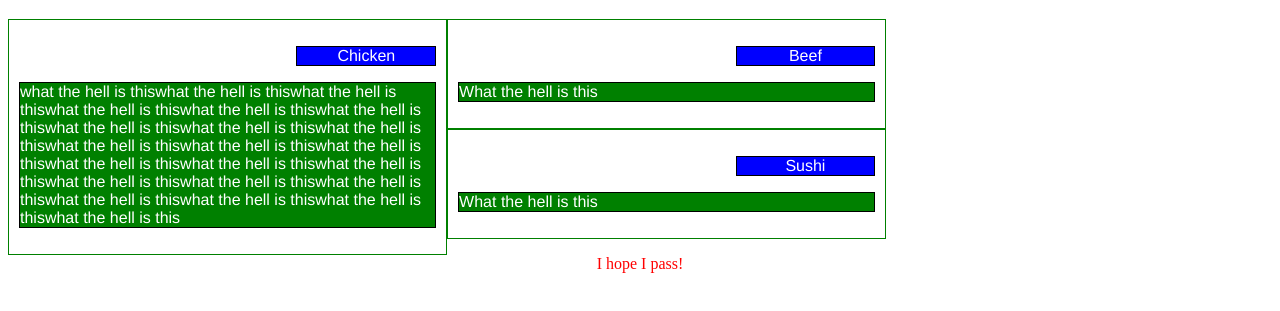
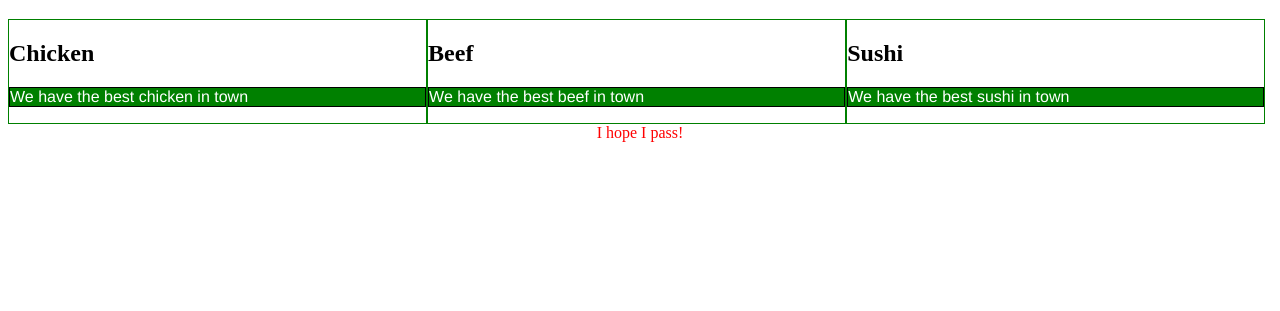
Before and after one commit to dmoritz75/module2_solution, a plain HTML site: page index.html in a window 1280 px wide. Shown: the part 61-372 px from the top of the page. Drawn offline with Linux system fonts and the light colour scheme.

Commit message:
Update index.html

```diff
--- a/index.html
+++ b/index.html
@@ -1,10 +1,8 @@
 <!DOCTYPE html>
 <html>
-<! responsive menu
--->
+<!responsive menu-->
 <link rel="stylesheet" href="style.css">
 <meta charset="utf-8">
-<meta name="viewport" content="width=device-width, initial-scale=1">
 <head>
 	<title>
 		Module 2 Solution
@@ -15,20 +13,27 @@
 	<h1>
 		Our Menu
 	</h1>
-	<div class="row">
- 	 <div id="container" class="col-lg-4 col-md-6">
-  		<p id="p1">Chicken</p>
-  		<p>what the hell is thiswhat the hell is thiswhat the hell is thiswhat the hell is thiswhat the hell is thiswhat the hell is thiswhat the hell is thiswhat the hell is thiswhat the hell is thiswhat the hell is thiswhat the hell is thiswhat the hell is thiswhat the hell is thiswhat the hell is thiswhat the hell is thiswhat the hell is thiswhat the hell is thiswhat the hell is thiswhat the hell is thiswhat the hell is thiswhat the hell is thiswhat the hell is this</p>
-	</div>
-  	<div id="container" class="col-lg-4 col-md-6">
-  		<p id="p1">Beef</p>
-  		<p>What the hell is this</p>
-  	</div>
-  	<div id="container" class="col-lg-4 col-md-6">
-  		<p id="p1">Sushi</p>
-  		<p>What the hell is this</p>
+ 	 <div class="col-lg-4 col-md-6">
+ 	 	<div class="section">
+ 	 	<h2 class="Chicken">Chicken</h2>
+  		<p>We have the best chicken in town
+  		</p>
   	</div>
 	</div>
+  	<div class="col-lg-4 col-md-6">
+  		<div class="section">
+  		<h2 class="Beef">Beef</h2>
+  		<p>We have the best beef in town
+  		</p>
+  	</div>
+  	</div>
+  	<div class="col-lg-4 col-md-12">
+  		<div class="section">
+  		<h2 class="Sushi">Sushi</h2>
+  		<p>We have the best sushi in town
+  		</p>
+  	</div>
+  	</div>
 	<footer>
 		I hope I pass!
 	</footer>
```
